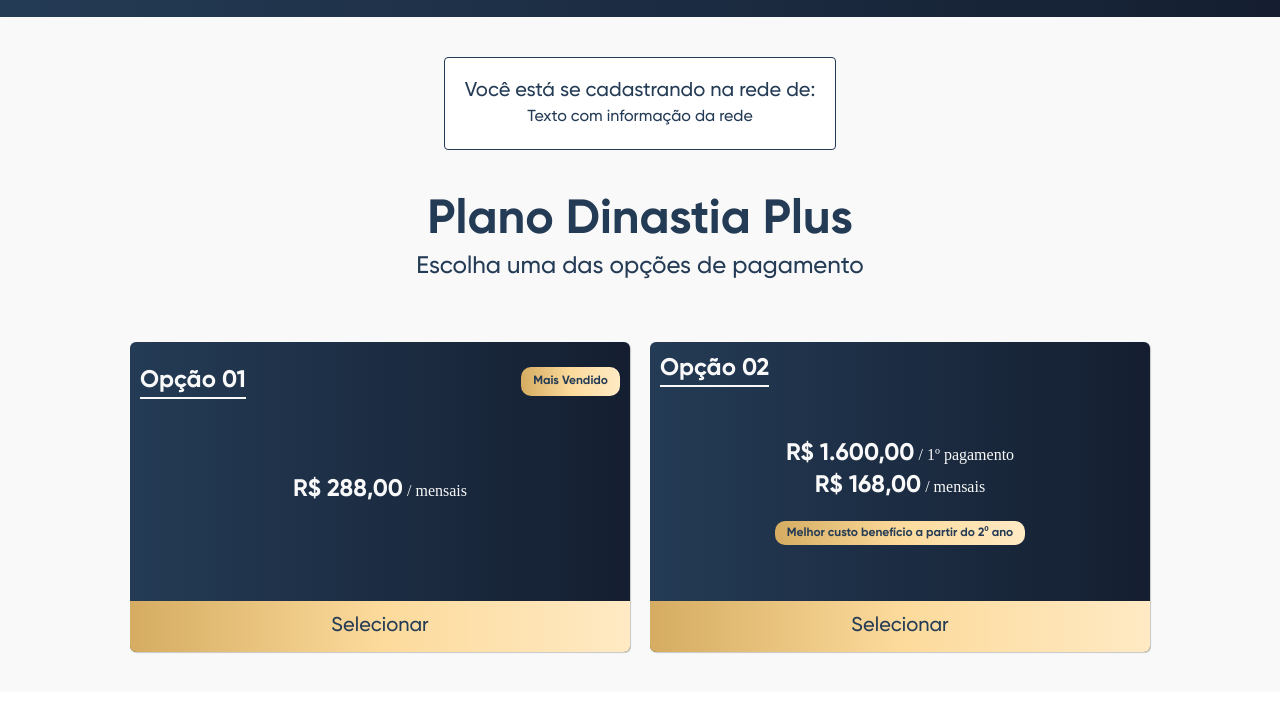
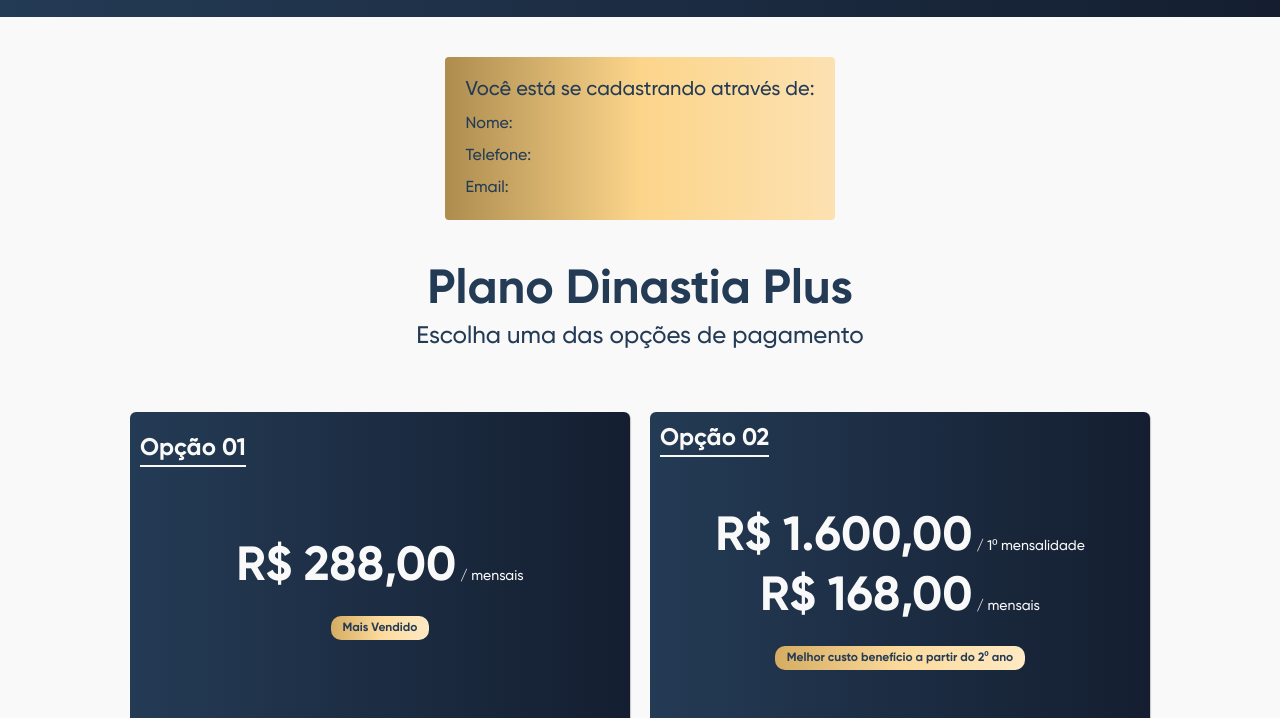
Before and after one commit to LeonardoAFreire/paginaPlanos, a plain HTML site: page index.html in a window 1280 px wide. Shown: the part 82-800 px from the top of the page. Drawn offline with Linux system fonts and the light colour scheme.

Commit message:
planos e informacao cadastro

```diff
--- a/css/main.css
+++ b/css/main.css
@@ -8,16 +8,15 @@
 }
 
 .plataforma {
-  background: #fff;
-  border: 1px solid var(--cor-1);
+  background: var(--cor-gradient-p2);
+  border: 1px solid var(--cor-gradient-p1);
   display: inline-block;
   place-self: center;
   border-radius: 4px;
 }
 .plataforma .conteudo-plataforma {
   display: grid;
-  justify-content: center;
-  text-align: center;
+  gap: 8px;
   padding: 20px;
 }
 
@@ -101,7 +100,7 @@
   border-radius: 0 0 6px 6px;
 }
 
-.preco-dois {
+.preco-planos {
   margin-bottom: 20px;
 }
 
--- a/index.html
+++ b/index.html
@@ -19,13 +19,18 @@
   </header>
   <main class="bg-main">
     <div class="container main">
+
+      <!-- Conteúdo com informações de cadastro -->
       <div class="plataforma">
         <div class="conteudo-plataforma">
-          <p class="font-1-m cor-1">Você está se cadastrando na rede de:</p>
-          <span class="font-1-s cor-1" id="rede">Texto com informação da rede</span>
+          <p class="font-1-m cor-1">Você está se cadastrando através de:</p>
+          <span class="font-1-s cor-1" id="redeNome">Nome:</span>
+          <span class="font-1-s cor-1" id="redeTelefone">Telefone:</span>
+          <span class="font-1-s cor-1" id="redeEmail">Email:</span>
         </div>
       </div>
 
+      <!-- Planos de pagamento -->
       <div class="planos">
         <h1 class="font-1-xl cor-1">Plano Dinastia Plus</h1>
         <p class="font-1-l cor-1">Escolha uma das opções de pagamento</p>
@@ -36,12 +41,14 @@
           <div class="card">
             <div class="titulo-plano">
               <h2 class="font-1-l bold cor-0">Opção 01</h2>
-              <span class="dif font-1-xs">Mais Vendido</span>
             </div>
 
             <div class="valor-plano">
-              <span class="preco font-1-l cor-0 bold">R$ 288,00</span>
-              <span class="font-1-x cor-0 ">/ mensais</span>
+              <div class="preco-planos">
+                <span class="preco font-1-xl cor-0 bold">R$ 288,00</span>
+                <span class="font-2-xs cor-0 ">/ mensais</span>
+              </div>
+              <span class="dif font-1-xs">Mais Vendido</span>
             </div>
             <!-- Link para o plano mensal -->
             <a href="" class="font-1-m cor-0 selecionar">Selecionar</a>
@@ -54,11 +61,11 @@
             </div>
 
             <div class="valor-plano">
-              <span class="preco font-1-l cor-0 bold">R$ 1.600,00</span>
-              <span class="font-1-x cor-0 ">/ 1&ordm pagamento</span>
-              <div class="preco-dois">
-                <span class="preco font-1-l cor-0 bold">R$ 168,00</span>
-                <span class="font-1-x cor-0 ">/ mensais</span>
+              <span class="preco font-1-xl cor-0 bold">R$ 1.600,00</span>
+              <span class="font-2-xs cor-0 ">/ 1&ordm mensalidade</span>
+              <div class="preco-planos">
+                <span class="preco font-1-xl cor-0 bold">R$ 168,00</span>
+                <span class="font-2-xs cor-0 ">/ mensais</span>
               </div>
               <span class="dif font-1-xs">Melhor custo benefício a partir do 2&ordm ano</span>
             </div>
@@ -66,17 +73,8 @@
             <a href="" class="font-1-m cor-0 selecionar">Selecionar</a>
 
           </div>
-
-
-
-
         </div>
-
-
       </div>
-
-
-
     </div>
   </main>
 
@@ -122,10 +120,6 @@
         </address>
       </div>
 
-      <iframe class="mapa-contato" title="Localização da Dinastia"
-        src="https://www.google.com/maps/embed?pb=!1m18!1m12!1m3!1d3603.1893013515255!2d-49.2630743!3d-25.431934000000002!2m3!1f0!2f0!3f0!3m2!1i1024!2i768!4f13.1!3m3!1m2!1s0x94dce441e8d63a8b%3A0xe3f5af4e80044756!2sR.%20Tibagi%2C%20576%20-%2012%C2%BA%20Andar%20-%20Centro%2C%20Curitiba%20-%20PR%2C%2080060-110!5e0!3m2!1spt-BR!2sbr!4v1683838498641!5m2!1spt-BR!2sbr"
-        width="600" style="border:0;" allowfullscreen="" loading="lazy"
-        referrerpolicy="no-referrer-when-downgrade"></iframe>
     </div>
   </section>
 
```
